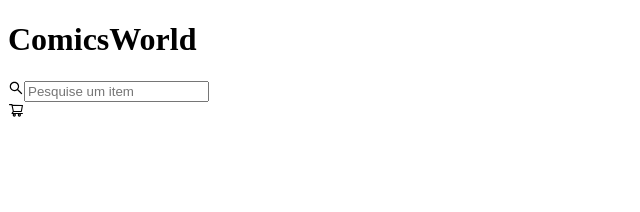
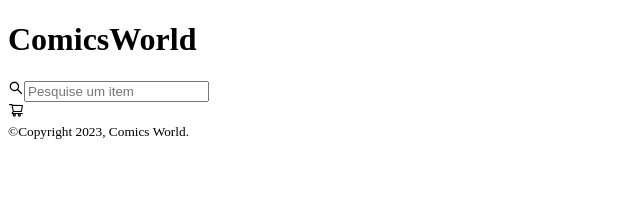
Before and after one commit to luizabarros/comicsworld, a React (Create React App) app: page /carrinho in a window 1280 px wide. Shown: the top 212 px of the page, without its empty margins (0-640 px from the left). Built offline with nearby package versions, Linux system fonts and the light colour scheme.

Commit message:
feat: add footer

```diff
--- a/src/components/Footer/Footer.tsx
+++ b/src/components/Footer/Footer.tsx
@@ -0,0 +1,9 @@
+const Footer = () => {
+    return (
+        <footer>
+            <small>&copy;Copyright 2023, Comics World.</small>
+        </footer>
+    )
+}
+
+export default Footer
--- a/src/pages/Cart/Cart.tsx
+++ b/src/pages/Cart/Cart.tsx
@@ -1,8 +1,12 @@
+import Footer from "../../components/Footer/Footer"
 import Header from "../../components/Header/Header"
 
 const Cart = () => {
     return (
-        <Header/>
+        <>
+            <Header/>
+            <Footer/>
+        </>
     )
 }
 
--- a/src/pages/ExpandedComic/ExpandedComic.tsx
+++ b/src/pages/ExpandedComic/ExpandedComic.tsx
@@ -1,8 +1,12 @@
+import Footer from "../../components/Footer/Footer"
 import Header from "../../components/Header/Header"
 
 const ExpandedComic = () => {
     return (
-        <Header/>
+        <>
+            <Header/>
+            <Footer/>
+        </>
     )
 }
 
--- a/src/pages/LandingPage/LandingPage.tsx
+++ b/src/pages/LandingPage/LandingPage.tsx
@@ -1,4 +1,5 @@
 import Card from "../../components/Card/Card"
+import Footer from "../../components/Footer/Footer"
 import Header from "../../components/Header/Header"
 
 const LandingPage = () => {
@@ -6,6 +7,7 @@ const LandingPage = () => {
         <>
             <Header/>
             <Card/>
+            <Footer/>
         </>
     )
 }
```
